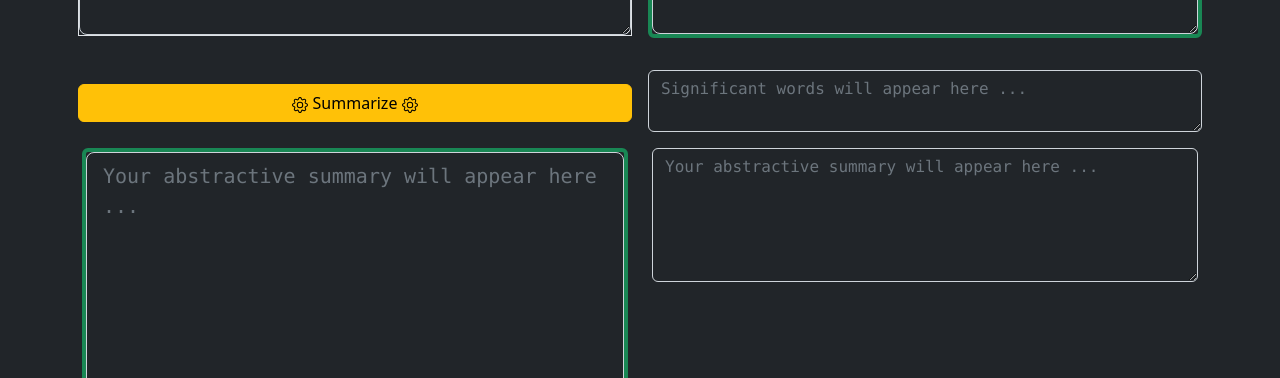
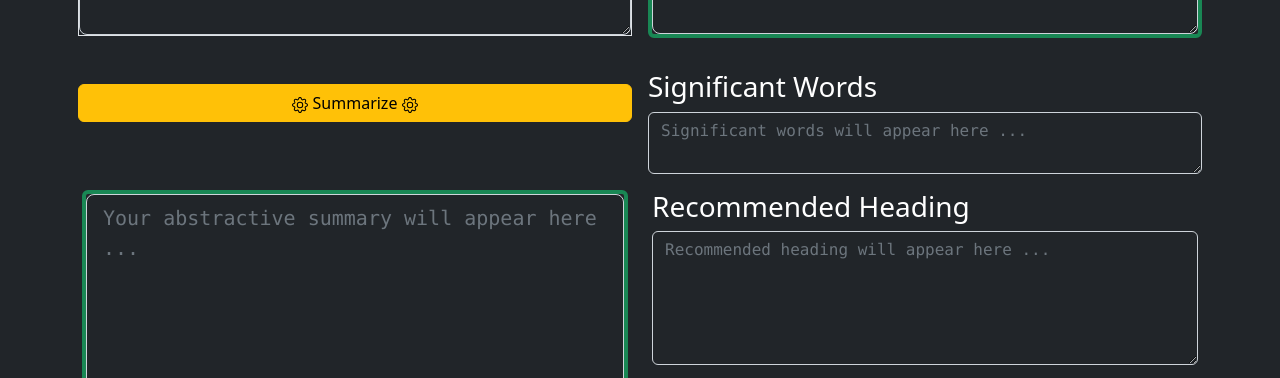
Before and after one commit to gokarna14/Speech-Text-Summarization-Application-Part, a React (Create React App) app: page /Summary in a window 1280 px wide. Shown: the part 574-952 px from the top of the page. Built offline with nearby package versions, Linux system fonts and the light colour scheme.

Commit message:
Heading error solved

```diff
--- a/src/Summarization/Index.js
+++ b/src/Summarization/Index.js
@@ -40,7 +40,7 @@ const Index = () => {
                 setSummaryToDisplay(`${summaryToDisplay}${summaryToDisplayArray[count]}`);
                 setCount(count + 1);
             }
-        }, 20);
+        }, 40);
         return () => clearInterval(interval);
     }, [text, summary, summaryToDisplay, summaryToDisplayArray]);
 
@@ -173,6 +173,30 @@ const Index = () => {
         //     }
         // )
 
+        let heading_ = await fetch(
+            "http://127.0.0.1:5000/generateHeading",
+            {
+                method: "POST",
+                headers: {
+                    'Content-Type': 'application/json'
+                },
+                body: JSON.stringify({
+                    "text": text,
+                    "compression_ratio": sizesToSendToApi[rangeValue]
+                })
+            }
+        )
+            .then(response => response.json())
+            .then(json => {
+                // setTextId(json["MAX(text_id)"]);
+                // new Promise(()=>setTextId(json["MAX(text_id)"]))
+                // console.log('\n \n\n \n \n jadu')
+                console.log(json);
+                return json
+            })
+
+        setHeading(heading_["heading"]);
+
         let summary_abs = await fetch(
             "http://127.0.0.1:5000/generateAbs_summary",
             {
@@ -196,33 +220,14 @@ const Index = () => {
 
         setSummaryAbs(summary_abs["summary"]["abs_summ"]);
 
-        let heading = await fetch(
-            "http://127.0.0.1:5000/generateHeading",
-            {
-                method: "POST",
-                headers: {
-                    'Content-Type': 'application/json'
-                },
-                body: JSON.stringify({
-                    "text": text,
-                    "compression_ratio": sizesToSendToApi[rangeValue]
-                })
-            }
-        )
-            .then(response => response.json())
-            .then(json => {
-                // setTextId(json["MAX(text_id)"]);
-                // new Promise(()=>setTextId(json["MAX(text_id)"]))
-                console.log(json);
-                return json
-            })
 
-        setHeading(heading["heading"]);
 
     }
 
     const summarizationClicked = async () => {
         // console.log(text);
+
+        setSummaryAbs("")
 
         if (text.split(" ").length < 50) {
             Swal.fire({
@@ -351,6 +356,7 @@ const Index = () => {
                                 <br />
                             </div>
                             <div className='pt-2'>
+                                <h3>Significant Words</h3>
                                 <textarea type="text" className="form-control bg-dark text-light font-monospace" aria-label="Large" aria-describedby="inputGroup-sizing-sm"
                                     placeholder='Significant words will appear here ...'
                                     value={(summary === "" || text == "") ? "" : `${significantWords.join(", ")}`}
@@ -389,11 +395,10 @@ const Index = () => {
                             </div>
                         </div>
                         <div className="col">
+                            <h3>Recommended Heading</h3>
                             <textarea type="text" className="form-control bg-dark text-light font-monospace" aria-label="Large" aria-describedby="inputGroup-sizing-sm"
-
-                                placeholder={(summary === "" || text == "") ? 'Your abstractive summary will appear here ...' : "Loading your abstractive summary hang on !!"}
-                                value={(summary === "" || text == "") ? "" : summaryAbs.split("...")[0]}
-
+                                placeholder={(summary === "" || text == "") ? 'Recommended heading will appear here ...' : "Identifying the best heading for your text ... hang on !!"}
+                                value={(summary === "" || text == "") ? "" : heading}
                                 // disabled
                                 rows="5"
                                 cols="50"
```
Also changed, not shown: 1 other file (tests, documents, lock files or other folders).
